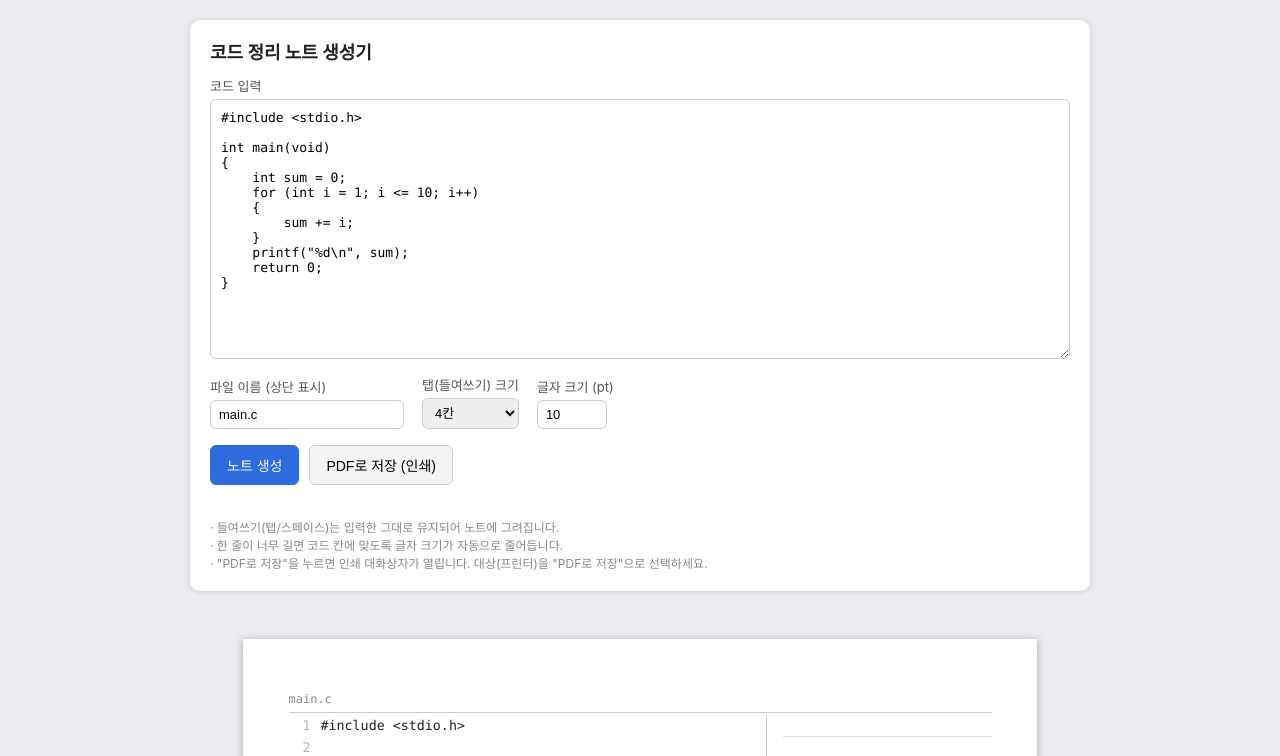
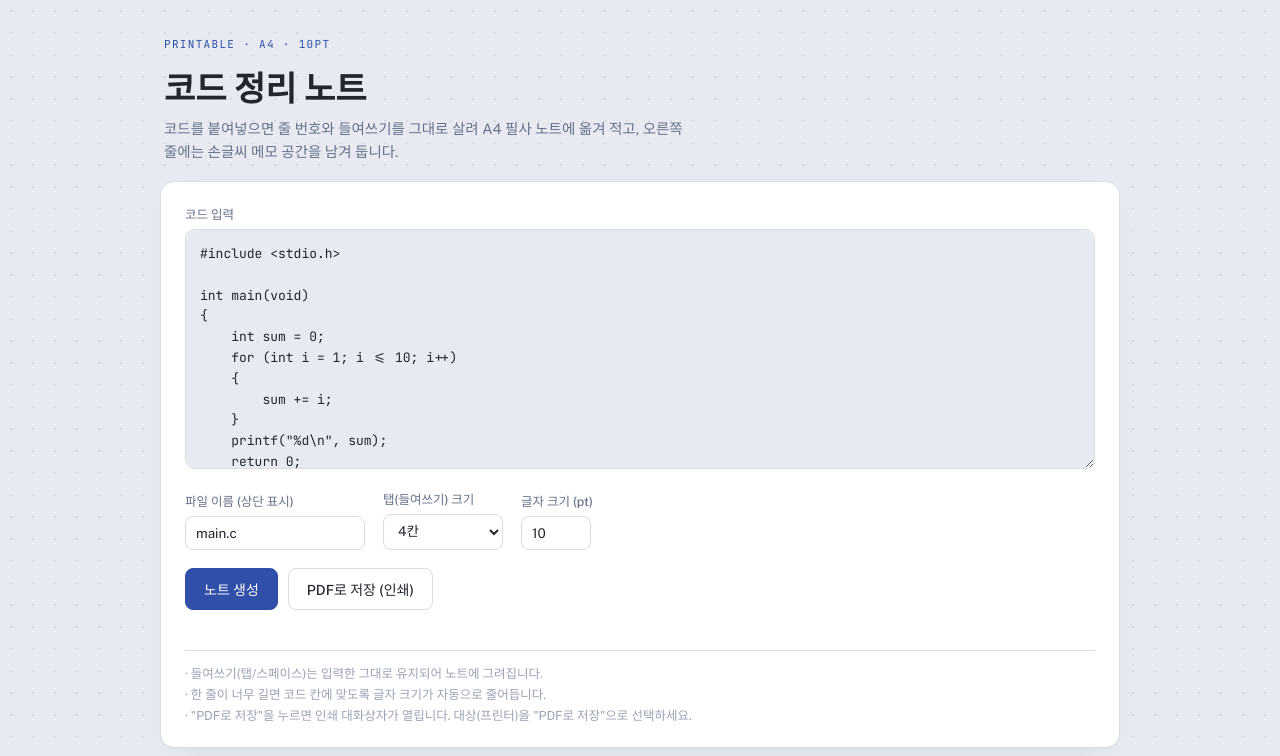
Before and after one commit to imtomatohater/kust-wsc27-electronic-team, a plain HTML site: page code-notebook/index.html in a window 1280 px wide. Shown: the top 756 px of the page. Drawn offline with nearby package versions, Linux system fonts and the light colour scheme.

Commit message:
Redesign code notebook UI as a polished artifact
Rework the control panel and page chrome with a proper token-based
light/dark palette (paper-toned notebook sheet on a cool slate
canvas), Fraunces/Public Sans/JetBrains Mono typography, and clearer
hierarchy, while keeping the pagination and PDF export logic
unchanged.

Co-Authored-By: Claude Sonnet 5 <noreply@anthropic.com>
Claude-Session: https://claude.ai/code/session_018YWWfPX5rEGkLq1JTve5AX

```diff
--- a/code-notebook/index.html
+++ b/code-notebook/index.html
@@ -4,89 +4,211 @@
 <meta charset="utf-8">
 <meta name="viewport" content="width=device-width, initial-scale=1">
 <title>코드 정리 노트</title>
+<link rel="preconnect" href="https://fonts.googleapis.com">
+<link rel="stylesheet" href="https://fonts.googleapis.com/css2?family=Fraunces:opsz,wght@9..144,500;9..144,600&family=Public+Sans:wght@400;500;600&family=JetBrains+Mono:wght@400;500;600&display=swap">
 <style>
-  :root { color-scheme: light; }
+  :root {
+    color-scheme: light;
+    --canvas: #e7ebf1;
+    --canvas-line: #d3dae3;
+    --surface: #ffffff;
+    --surface-border: #d8dce3;
+    --text: #22262e;
+    --text-dim: #66708a;
+    --text-faint: #9aa2b5;
+    --accent: #2f4fa8;
+    --accent-strong: #1c3577;
+    --accent-soft: #e7ecfb;
+    --shadow: rgba(23, 35, 64, 0.16);
+  }
+  @media (prefers-color-scheme: dark) {
+    :root:not([data-theme="light"]) {
+      color-scheme: dark;
+      --canvas: #12151b;
+      --canvas-line: #1d2530;
+      --surface: #1b1f27;
+      --surface-border: #2b303c;
+      --text: #e6e9ef;
+      --text-dim: #aab0bc;
+      --text-faint: #707786;
+      --accent: #7c9af0;
+      --accent-strong: #aec3f5;
+      --accent-soft: #202a44;
+      --shadow: rgba(0, 0, 0, 0.55);
+    }
+  }
+  :root[data-theme="dark"] {
+    color-scheme: dark;
+    --canvas: #12151b;
+    --canvas-line: #1d2530;
+    --surface: #1b1f27;
+    --surface-border: #2b303c;
+    --text: #e6e9ef;
+    --text-dim: #aab0bc;
+    --text-faint: #707786;
+    --accent: #7c9af0;
+    --accent-strong: #aec3f5;
+    --accent-soft: #202a44;
+    --shadow: rgba(0, 0, 0, 0.55);
+  }
+
+  /* the notebook sheet always mimics real A4 paper, independent of app theme */
+  :root {
+    --paper: #fffdf8;
+    --paper-line: #ded6c2;
+    --paper-ink: #2a2721;
+    --paper-num: #a4977d;
+    --paper-divider: #cfc6ac;
+    --paper-tab: #948968;
+  }
+
   * { box-sizing: border-box; }
+  html, body { background: var(--canvas); }
   body {
     margin: 0;
-    background: #e9ebee;
-    font-family: -apple-system, "Malgun Gothic", sans-serif;
-    color: #222;
+    padding: 0 16px;
+    font-family: "Public Sans", -apple-system, "Malgun Gothic", sans-serif;
+    color: var(--text);
+    background-image: radial-gradient(var(--canvas-line) 1px, transparent 1px);
+    background-size: 22px 22px;
+  }
+
+  header.masthead {
+    max-width: 960px;
+    margin: 0 auto;
+    padding: 36px 4px 18px;
+  }
+  header.masthead .eyebrow {
+    font-family: "JetBrains Mono", monospace;
+    font-size: 11px;
+    letter-spacing: 0.12em;
+    text-transform: uppercase;
+    color: var(--accent);
+    margin: 0 0 8px;
+  }
+  header.masthead h1 {
+    font-family: "Fraunces", Georgia, serif;
+    font-weight: 600;
+    font-size: clamp(26px, 4vw, 34px);
+    margin: 0 0 6px;
+    text-wrap: balance;
+  }
+  header.masthead p {
+    margin: 0;
+    color: var(--text-dim);
+    font-size: 14.5px;
+    max-width: 60ch;
+    line-height: 1.6;
   }
 
   .controls {
-    max-width: 900px;
-    margin: 20px auto;
-    background: #fff;
-    padding: 18px 20px;
-    border-radius: 10px;
-    box-shadow: 0 1px 6px rgba(0,0,0,.12);
+    max-width: 960px;
+    margin: 0 auto 8px;
+    background: var(--surface);
+    border: 1px solid var(--surface-border);
+    padding: 22px 24px 20px;
+    border-radius: 14px;
+    box-shadow: 0 10px 30px -18px var(--shadow);
   }
-  .controls h1 { font-size: 18px; margin: 0 0 12px; }
-  .controls label { display: block; font-size: 13px; color: #555; margin-bottom: 4px; }
+  .controls label {
+    display: block;
+    font-size: 12.5px;
+    font-weight: 500;
+    color: var(--text-dim);
+    margin-bottom: 6px;
+  }
   .controls textarea {
     width: 100%;
-    min-height: 260px;
-    font-family: "Consolas", "D2Coding", "Courier New", monospace;
+    min-height: 240px;
+    font-family: "JetBrains Mono", "D2Coding", monospace;
     font-size: 13px;
+    line-height: 1.6;
     tab-size: 4;
-    padding: 10px;
-    border: 1px solid #ccc;
-    border-radius: 6px;
+    padding: 14px;
+    border: 1px solid var(--surface-border);
+    border-radius: 10px;
     resize: vertical;
+    background: var(--canvas);
+    color: var(--text);
+  }
+  .controls textarea:focus, .controls input:focus, .controls select:focus, button:focus-visible {
+    outline: 2px solid var(--accent);
+    outline-offset: 1px;
   }
   .controls input[type="text"], .controls select, .controls input[type="number"] {
-    padding: 6px 8px;
-    border: 1px solid #ccc;
-    border-radius: 6px;
-    font-size: 13px;
+    padding: 8px 10px;
+    border: 1px solid var(--surface-border);
+    border-radius: 8px;
+    font-size: 13.5px;
+    font-family: "Public Sans", sans-serif;
+    background: var(--surface);
+    color: var(--text);
   }
   .field-row {
     display: flex;
     gap: 18px;
     flex-wrap: wrap;
-    margin-top: 12px;
+    margin-top: 16px;
     align-items: flex-end;
   }
-  .field { display: flex; flex-direction: column; }
-  .btn-row { display: flex; gap: 10px; margin-top: 16px; }
+  .field { display: flex; flex-direction: column; min-width: 120px; }
+  .btn-row { display: flex; gap: 10px; margin-top: 18px; flex-wrap: wrap; }
   button {
-    padding: 9px 16px;
-    border-radius: 6px;
-    border: 1px solid #ccc;
-    background: #f4f4f4;
+    padding: 10px 18px;
+    border-radius: 8px;
+    border: 1px solid var(--surface-border);
+    background: var(--surface);
+    color: var(--text);
+    font-family: "Public Sans", sans-serif;
     font-size: 14px;
+    font-weight: 500;
     cursor: pointer;
   }
-  button.primary { background: #2d6cdf; color: #fff; border-color: #2d6cdf; }
-  button:hover { filter: brightness(0.97); }
-  .hint { font-size: 12px; color: #888; margin-top: 10px; line-height: 1.5; }
-  .status { font-size: 12px; color: #b45309; margin-top: 8px; min-height: 16px; }
+  button.primary { background: var(--accent); color: #fff; border-color: var(--accent); }
+  button.primary:hover { background: var(--accent-strong); border-color: var(--accent-strong); }
+  button:not(.primary):hover { background: var(--accent-soft); }
+  .hint {
+    font-size: 12.5px;
+    color: var(--text-faint);
+    margin-top: 14px;
+    line-height: 1.7;
+    border-top: 1px solid var(--surface-border);
+    padding-top: 12px;
+  }
+  .status {
+    font-size: 12.5px;
+    color: var(--accent-strong);
+    margin-top: 10px;
+    min-height: 16px;
+    font-weight: 500;
+  }
 
   #pages {
     display: flex;
     flex-direction: column;
     align-items: center;
-    gap: 28px;
-    padding: 28px 0 80px;
+    gap: 30px;
+    padding: 32px 0 90px;
   }
 
   .page {
     width: 210mm;
     height: 297mm;
-    background: #fff;
-    box-shadow: 0 1px 8px rgba(0,0,0,.28);
+    max-width: 100%;
+    background: var(--paper);
+    box-shadow: 0 18px 40px -18px var(--shadow), 0 2px 6px rgba(0,0,0,.06);
     padding: 14mm 12mm 10mm;
     display: flex;
     flex-direction: column;
     position: relative;
+    color: var(--paper-ink);
   }
   .page .filetab {
-    font-family: "Consolas", "D2Coding", "Courier New", monospace;
+    font-family: "JetBrains Mono", monospace;
     font-size: 9pt;
-    color: #8a8a8a;
+    color: var(--paper-tab);
     padding-bottom: 6px;
-    border-bottom: 1px solid #ccc;
+    border-bottom: 1px solid var(--paper-line);
     margin-bottom: 2px;
   }
   .page .content {
@@ -96,7 +218,7 @@
   }
   .code-col {
     flex: 0 0 68%;
-    border-right: 1px solid #ccc;
+    border-right: 1px solid var(--paper-divider);
     padding-right: 10px;
     overflow: hidden;
     display: flex;
@@ -115,30 +237,37 @@
   }
   .code-row .ln {
     flex: 0 0 32px;
-    color: #b3b3b3;
+    color: var(--paper-num);
     text-align: right;
     padding-right: 10px;
-    font-family: "Consolas", "D2Coding", "Courier New", monospace;
+    font-family: "JetBrains Mono", monospace;
+    font-variant-numeric: tabular-nums;
     user-select: none;
   }
   .code-row .code {
     white-space: pre;
     overflow: hidden;
-    font-family: "Consolas", "D2Coding", "Courier New", monospace;
+    font-family: "JetBrains Mono", "D2Coding", monospace;
   }
-  .note-row { border-bottom: 1px solid #dcdcdc; }
+  .note-row { border-bottom: 1px solid var(--paper-line); }
   .page .pageno {
     position: absolute;
     right: 12mm;
     bottom: 5mm;
     font-size: 8pt;
-    color: #aaa;
-    font-family: "Consolas", "D2Coding", "Courier New", monospace;
+    color: var(--paper-num);
+    font-family: "JetBrains Mono", monospace;
+    font-variant-numeric: tabular-nums;
+  }
+
+  @media (max-width: 480px) {
+    header.masthead, .controls { padding-left: 4px; padding-right: 4px; }
+    .field-row { gap: 12px; }
   }
 
   @media print {
-    body { background: #fff; }
-    .controls { display: none; }
+    body { background: #fff; padding: 0; }
+    header.masthead, .controls { display: none; }
     #pages { padding: 0; gap: 0; }
     .page { box-shadow: none; }
     .page { break-after: page; }
@@ -149,8 +278,13 @@
 </head>
 <body>
 
+<header class="masthead">
+  <p class="eyebrow">Printable · A4 · 10pt</p>
+  <h1>코드 정리 노트</h1>
+  <p>코드를 붙여넣으면 줄 번호와 들여쓰기를 그대로 살려 A4 필사 노트에 옮겨 적고, 오른쪽 줄에는 손글씨 메모 공간을 남겨 둡니다.</p>
+</header>
+
 <div class="controls">
-  <h1>코드 정리 노트 생성기</h1>
   <label for="code">코드 입력</label>
   <textarea id="code" placeholder="여기에 코드를 붙여넣으세요...">#include &lt;stdio.h&gt;
 
```
